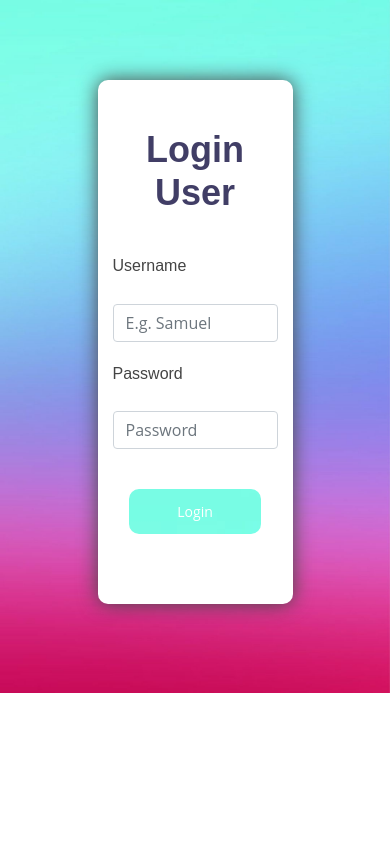
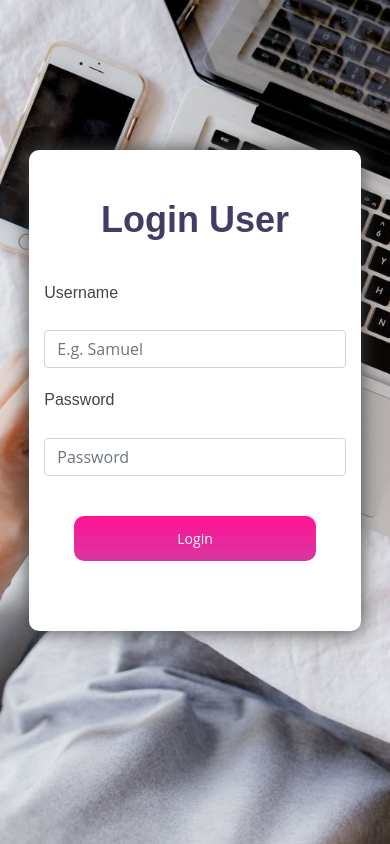
Before and after one commit to MelanieSiw/BIT210-CTIS, a PHP site: page /loginNew.html in a window 390 px wide. Run offline with PHP 8.4, Linux system fonts and the light colour scheme.

Commit message:
login page finished

```diff
--- a/assets/css/style.css
+++ b/assets/css/style.css
@@ -1371,19 +1371,19 @@ section {
 /*--------------------------------------------------------------
 # Login page
 --------------------------------------------------------------*/
-#login-background{
-  background-image: url("../../images/background_color.jpg");
+.login-background{
+  background-image: url("../../images/laptop_typing.jpg");
   background-repeat: no-repeat;
   background-size: cover;
 }
 
-#Login {
+#login {
   box-shadow: 0px 0px 20px 0px;
   border-radius:10px;
   padding: 0 0 70px 0;
-  width:50%;
+  width:40%;
   margin:auto;
-  margin-top:80px;
+  margin-top:70px;
   font-size: 14px;
   background: #fff;
 }
@@ -1406,18 +1406,77 @@ section {
   cursor: pointer;
 }
 
-#Login .Login-top {
+#login .footer-top {
   padding: 60px 0 30px 0;
   background: #f5f8fd;
 }
 
-#Login .Login-top .Login-info {
+#login .footer-top .footer-info {
   margin-bottom: 30px;
 }
 
-
-
-@media only screen and (max-width: 600px) {
+#login .footer-top .footer-info h3 {
+  font-size: 34px;
+  margin: 0 0 20px 0;
+  padding: 2px 0 2px 0;
+  line-height: 1;
+  font-family: "Montserrat", sans-serif;
+  color: #413e66;
+  font-weight: 400;
+  letter-spacing: 3px;
+  text-transform: uppercase;
+}
+
+#login .footer-top .footer-info p {
+  font-size: 13px;
+  line-height: 24px;
+  margin-bottom: 0;
+  font-family: "Montserrat", sans-serif;
+  color: #535074;
+}
+
+#login .footer-top .social-links a {
+  font-size: 18px;
+  display: inline-block;
+  background: #1bb1dc;
+  color: #fff;
+  line-height: 1;
+  padding: 8px 0;
+  margin-right: 4px;
+  border-radius: 50%;
+  text-align: center;
+  width: 36px;
+  height: 36px;
+  transition: 0.3s;
+}
+
+#login .footer-top .social-links a:hover {
+  background: #0a98c0;
+  color: #fff;
+}
+
+
+
+
+@media (max-width: 500px) {
+  .login-background{
+    background-image: url("../../images/laptop_typing.jpg");
+    background-repeat: no-repeat;
+    background-size: cover;
+    background-attachment: fixed;
+  }
+
+  #login {
+    box-shadow: 0px 0px 20px 0px;
+    border-radius:10px;
+    padding: 0 0 70px 0;
+    width:85%;
+    margin:auto;
+    margin-top:150px;
+    font-size: 14px;
+    background: #fff;
+  }
+
   .login-width{
     width:100%;
     margin:auto;
@@ -1430,46 +1489,45 @@ section {
     background-image: url("../../images/background_color.jpg");
     margin-top:40px;
   }
-}
-@-webkit-keyframes animate-loading {
-  0% {
-    transform: rotate(0deg);
-  }
-  100% {
-    transform: rotate(360deg);
-  }
-}
-
-@keyframes animate-loading {
-  0% {
-    transform: rotate(0deg);
-  }
-  100% {
-    transform: rotate(360deg);
-  }
-}
-
-#Login .copyright {
-  text-align: center;
-  padding-top: 30px;
-  color: #535074;
-  font-size: 15px;
-}
-
-#Login .credits {
-  text-align: center;
-  font-size: 14px;
-  padding-top: 4px;
-  color: #8582a8;
-}
-
-#Login .credits a {
-  color: #1bb1dc;
-}
-
-#Login .credits a:hover {
-  color: #0a98c0;
-}
+  #login .login-top .social-links a {
+    margin-bottom: 25px;
+  }
+}
+
+
+
+  #login .login-top .login-newsletter input[type="submit"] {
+  background: #1bb1dc;
+  border: 1px solid #1bb1dc;
+  width: 35%;
+  padding: 6px 0;
+  text-align: center;
+  color: #fff;
+  transition: 0.3s;
+  cursor: pointer;
+  }
+
+  #login .login-top .login-newsletter input[type="submit"]:hover {
+  background: #0a98c0;
+  }
+
+  #login .php-email-form .validate {
+  display: none;
+  color: red;
+  margin: 0 0 15px 0;
+  font-weight: 400;
+  font-size: 13px;
+  }
+
+
+  #login .php-email-form .error-message {
+  display: none;
+  color: #fff;
+  background: #ed3c0d;
+  text-align: left;
+  padding: 15px;
+  font-weight: 600;
+  }
 
 
 /*--------------------------------------------------------------
--- a/loginNew.html
+++ b/loginNew.html
@@ -16,9 +16,9 @@
 
 </head>
 
-<body id="login-background">
+<body class="login-background">
     <!-- ======= Portfolio Section ======= -->
-    <section id="Login" class="portfolio section-bg">
+    <section id="login" class="portfolio section-bg">
       <div class="container pt-5" data-aos="fade-up">
 
         <header class="section-header">
```
Also changed, not shown: images/background_color.jpg, images/laptop_typing.jpg.
